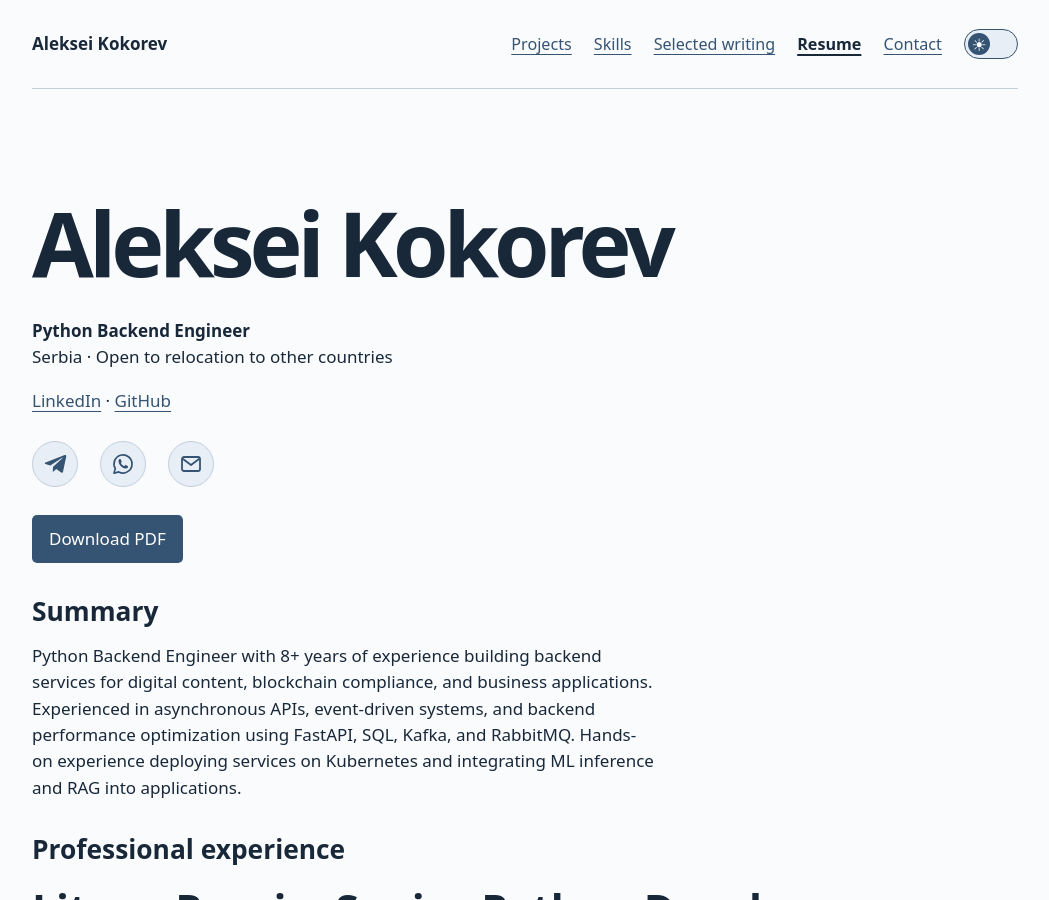
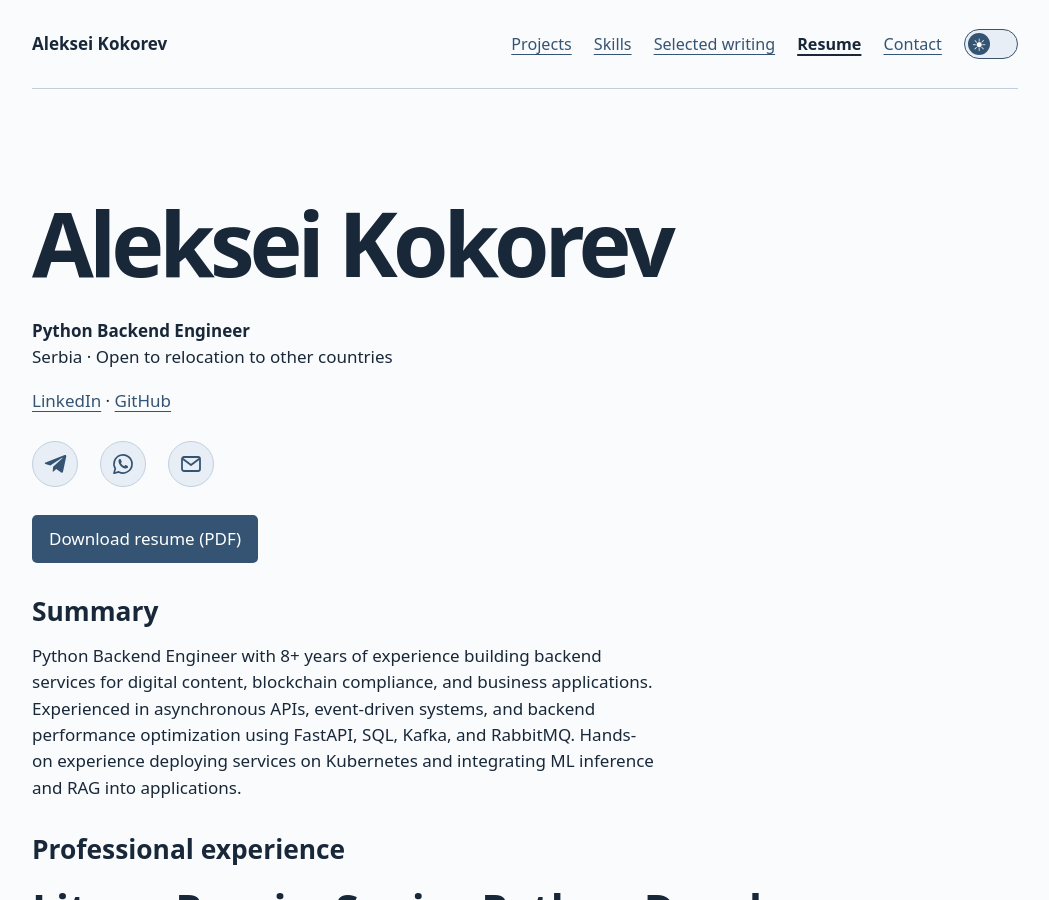
Before and after one commit to alex-coch/alex-coch.github.io, a Jekyll site: the page resume/index.html, which Jekyll copies as it is, in a window 1280 px wide and 900 px high. Shown: the whole window, without its empty margins (115-1164 px from the left). Built offline with Jekyll 4.4.1, drawn with Linux system fonts in a browser that asks for light colours.

Commit message:
Clarify the resume PDF download label

```diff
--- a/resume/index.html
+++ b/resume/index.html
@@ -46,7 +46,7 @@
       </svg>
     </a>
   </div>
-  <div class="actions"><a class="primary" href="/assets/Aleksei_Kokorev_Python_Backend_CV.pdf" download>Download PDF</a></div>
+  <div class="actions"><a class="primary" href="/assets/Aleksei_Kokorev_Python_Backend_CV.pdf" download>Download resume (PDF)</a></div>
   <h2>Summary</h2>
   <p>Python Backend Engineer with 8+ years of experience building backend services for digital content, blockchain compliance, and business applications. Experienced in asynchronous APIs, event-driven systems, and backend performance optimization using FastAPI, SQL, Kafka, and RabbitMQ. Hands-on experience deploying services on Kubernetes and integrating ML inference and RAG into applications.</p>
   <h2>Professional experience</h2>
```
